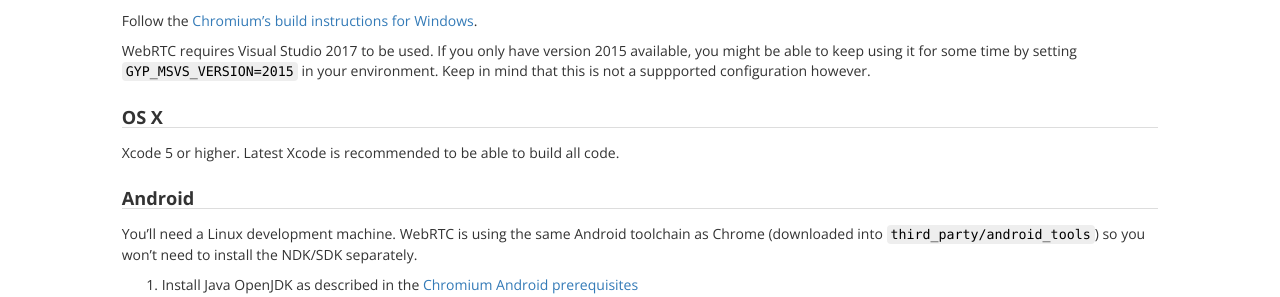
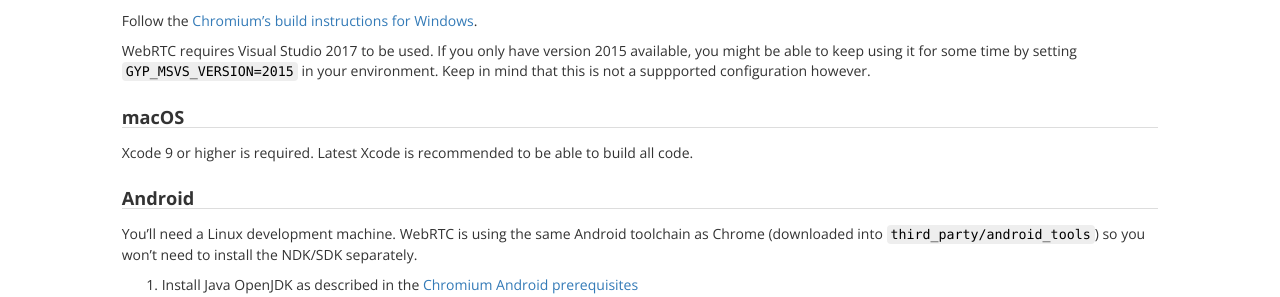
Before and after one commit to webrtc/webrtc-org, a Jekyll site: the page built from native-code/development/prerequisite-sw/index.md, in a window 1280 px wide and 900 px high, scrolled down 340 px. Shown: the part 175-472 px from the top of the window. Built offline with Jekyll 4.4.1, drawn with Linux system fonts in a browser that asks for light colours; nearby versions of some CDN libraries.

Commit message:
Update information about macOS prerequisites (#159)

```diff
--- a/native-code/development/prerequisite-sw/index.md
+++ b/native-code/development/prerequisite-sw/index.md
@@ -47,10 +47,10 @@ available, you might be able to keep using it for some time by setting
 `GYP_MSVS_VERSION=2015` in your environment. Keep in mind that this is not a
 suppported configuration however.
 
+### macOS
 
-### OS X
-
-Xcode 5 or higher. Latest Xcode is recommended to be able to build all code.
+Xcode 9 or higher is required. Latest Xcode is recommended to be able to build
+all code.
 
 
 ### Android
```
